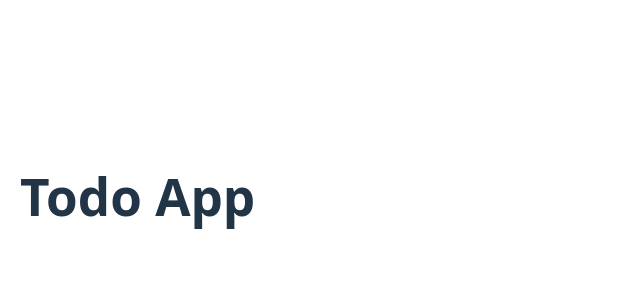
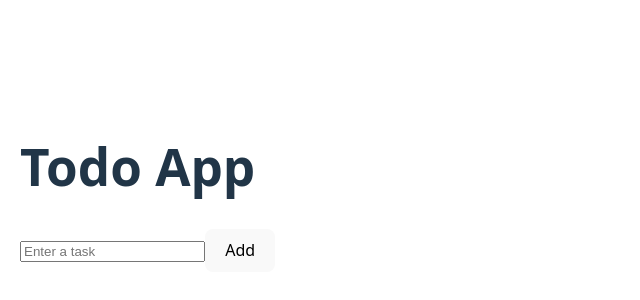
Before and after one commit to Vanshi2221/todo-react-vite, a React (Vite) app: page / in a window 1280 px wide. Shown: the part 204-504 px from the top of the page, without its empty margins (0-640 px from the left). Built offline with nearby package versions, Linux system fonts and the light colour scheme.

Commit message:
feat: add todo UI

```diff
--- a/src/App.jsx
+++ b/src/App.jsx
@@ -1,9 +1,25 @@
 import { useState } from "react";
 
 function App() {
+  const [todos, setTodos] = useState([]);
+  const [text, setText] = useState("");
+
   return (
     <div style={{ padding: "20px" }}>
       <h1>Todo App</h1>
+
+      <input
+        value={text}
+        onChange={(e) => setText(e.target.value)}
+        placeholder="Enter a task"
+      />
+      <button>Add</button>
+
+      <ul>
+        {todos.map((todo, index) => (
+          <li key={index}>{todo}</li>
+        ))}
+      </ul>
     </div>
   );
 }
```
